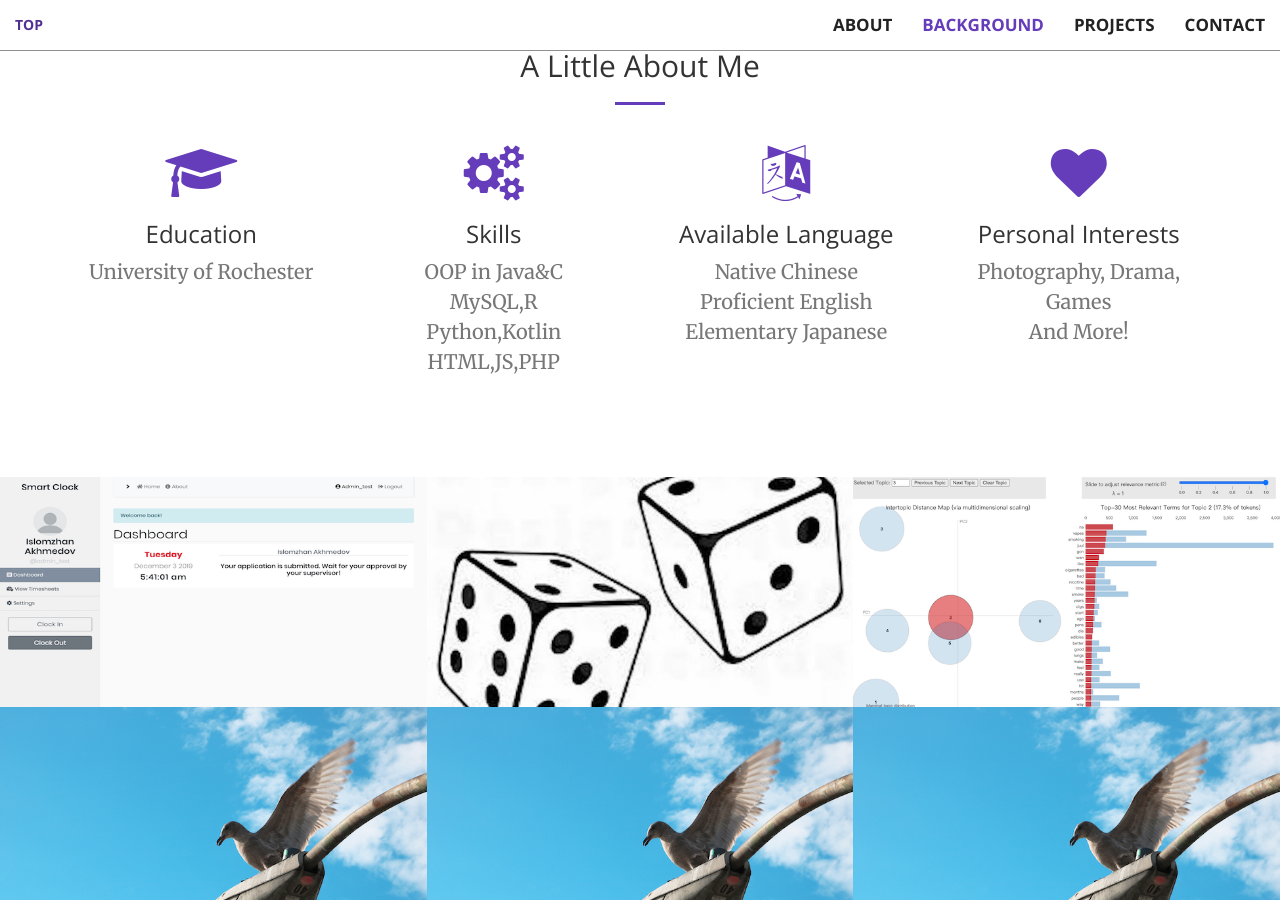
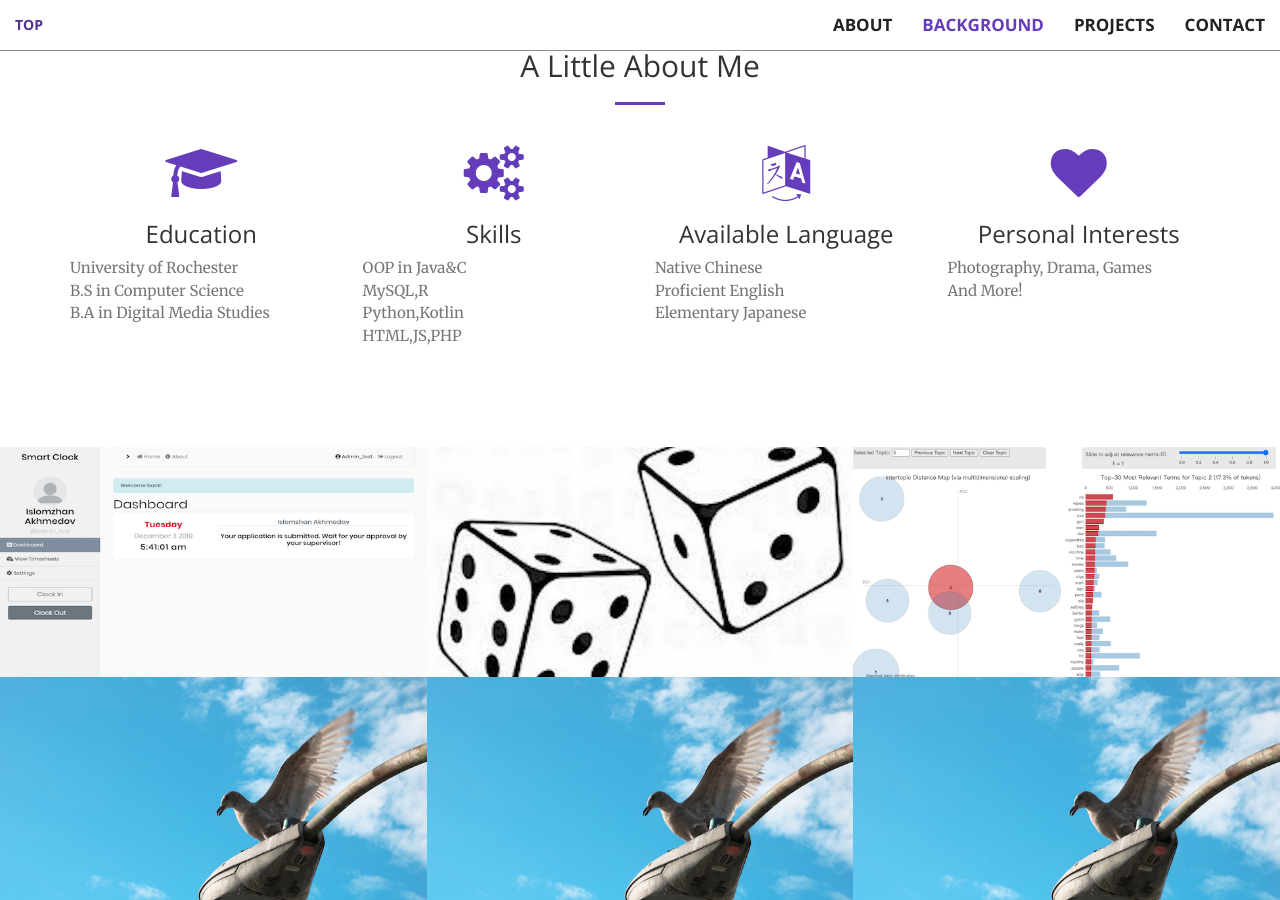
Before and after one commit to o0BB0o/o0BB0o.github.io, a Jekyll site: the page built from index.html, in a window 1280 px wide and 900 px high, scrolled down 1617 px. Built offline with Jekyll 4.4.1, drawn with Linux system fonts in a browser that asks for light colours.

Commit message:
text-muted_updated

```diff
--- a/_includes/services.html
+++ b/_includes/services.html
@@ -14,6 +14,8 @@
                     <i class="fa fa-4x fa-graduation-cap wow bounceIn text-primary"></i>
                     <h3>Education</h3>
                     <p class="text-muted">University of Rochester</p>
+                    <p class="text-muted">B.S in Computer Science</p>
+                    <p class="text-muted">B.A in Digital Media Studies</p>
                 </div>
             </div>
             <div class="col-lg-3 col-md-6 text-center">
--- a/_sass/_base.scss
+++ b/_sass/_base.scss
@@ -353,8 +353,11 @@ body {
     position:absolute;
     bottom: 10px;
     border-right: 20px;
-    //width:100%;
     font-size: 11px;
     line-height: 1.5;
     color: white;
 }
+.text-muted{
+    font-size: 15px;
+    text-align:left;
+}
```
